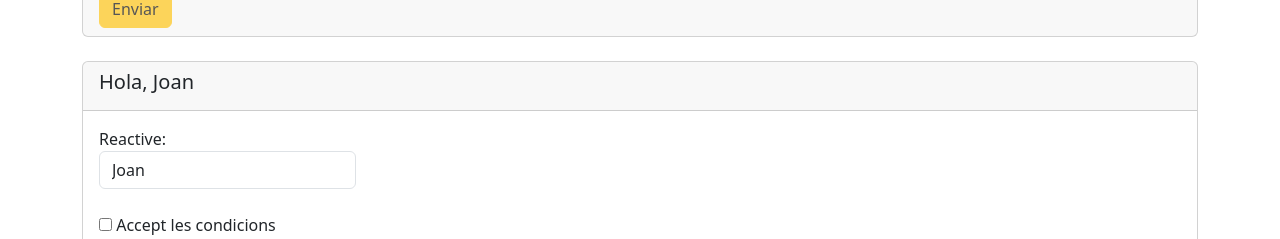
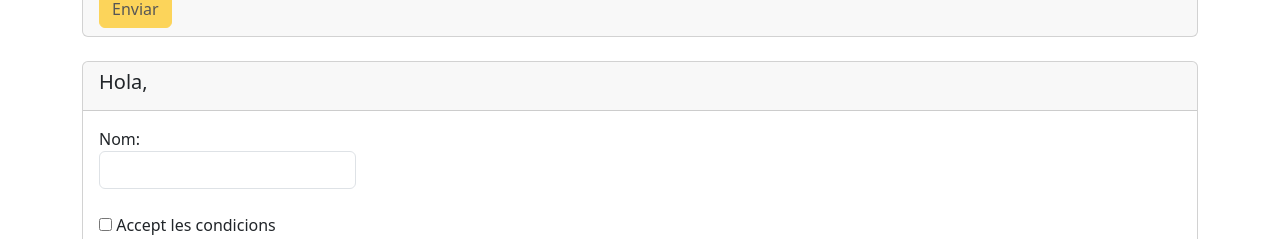
Before and after one commit to joancifo/imagina-vue-s2, a Vue app: page / in a window 1280 px wide. Shown: the part 305-544 px from the top of the page. Built offline with nearby package versions, Linux system fonts and the light colour scheme.

Commit message:
fix: min, max a oneOf

```diff
--- a/src/components/usuari/FormulariPerfil.vue
+++ b/src/components/usuari/FormulariPerfil.vue
@@ -8,8 +8,8 @@ import UserForm from '@/interfaces/UserForm'
 import * as yup from 'yup'
 
 const form: UserForm = reactive<UserForm>({
-  nom: 'Joan',
-  edat: 10,
+  nom: '',
+  edat: undefined,
   sobretu: '',
   acceptarCondicions: false,
   estat: ESTAT_ACTIU,
@@ -19,11 +19,7 @@ const form: UserForm = reactive<UserForm>({
 const schema = yup.object({
   nom: yup.string().required('El nom és obligatori').min(3).max(10),
   acceptarCondicions: yup.bool().required().isTrue("Has d'acceptar les condicions"),
-  estat: yup
-    .number()
-    .required()
-    .min(ESTAT_ACTIU, "Has d'estar actiu")
-    .max(ESTAT_ACTIU, "Has d'estar actiu"),
+  estat: yup.number().required().oneOf([ESTAT_ACTIU]),
   estudis: yup.number().required().positive("Tria el teu nivell d'estudis"),
   sobretu: yup.string()
 })
@@ -58,7 +54,7 @@ onMounted(() => {
     <div class="card-body">
       <div>
         <label>
-          Reactive:
+          Nom:
           <Field v-model="form.nom" name="nom" class="form-control" />
           <ErrorMessage name="nom" />
         </label>
```
